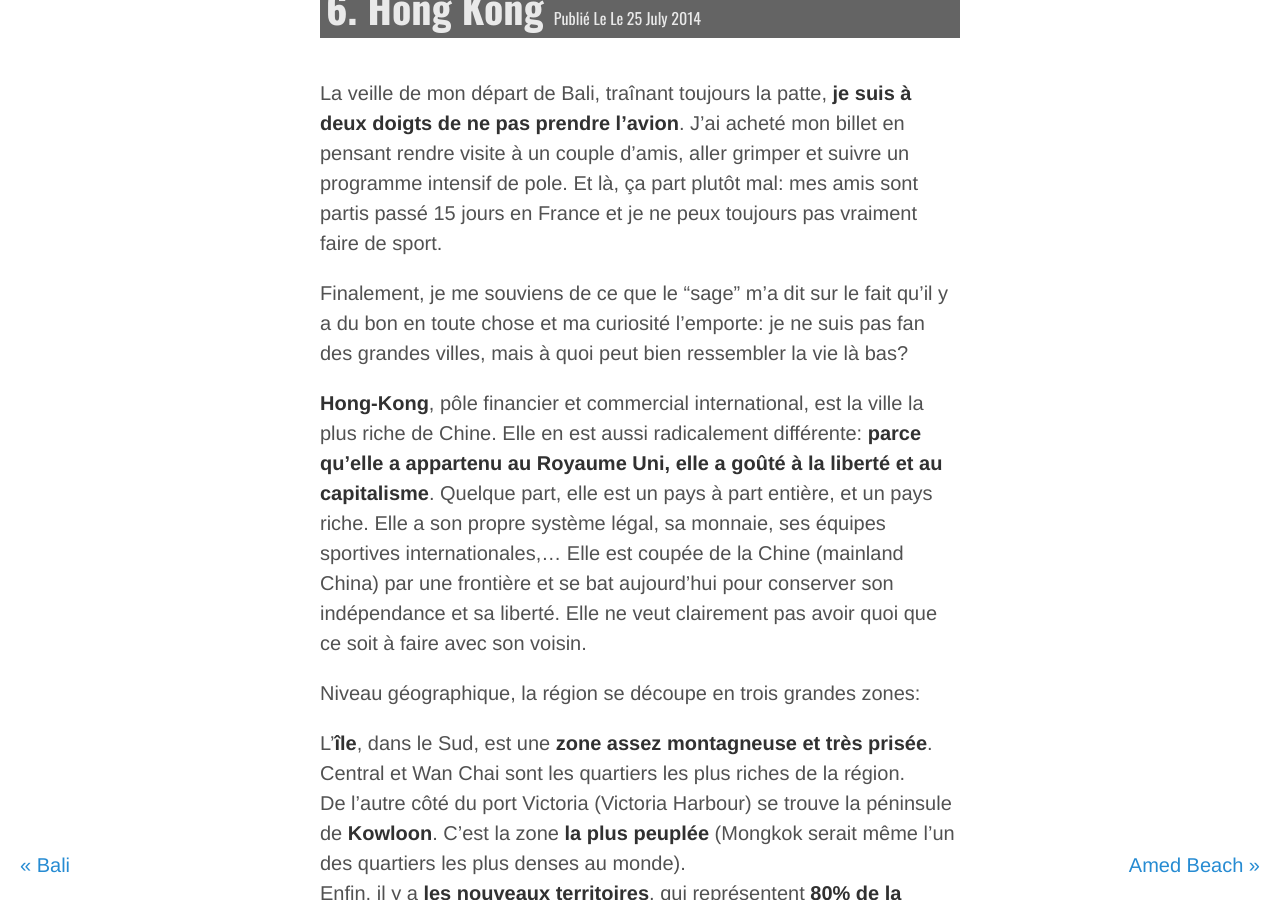
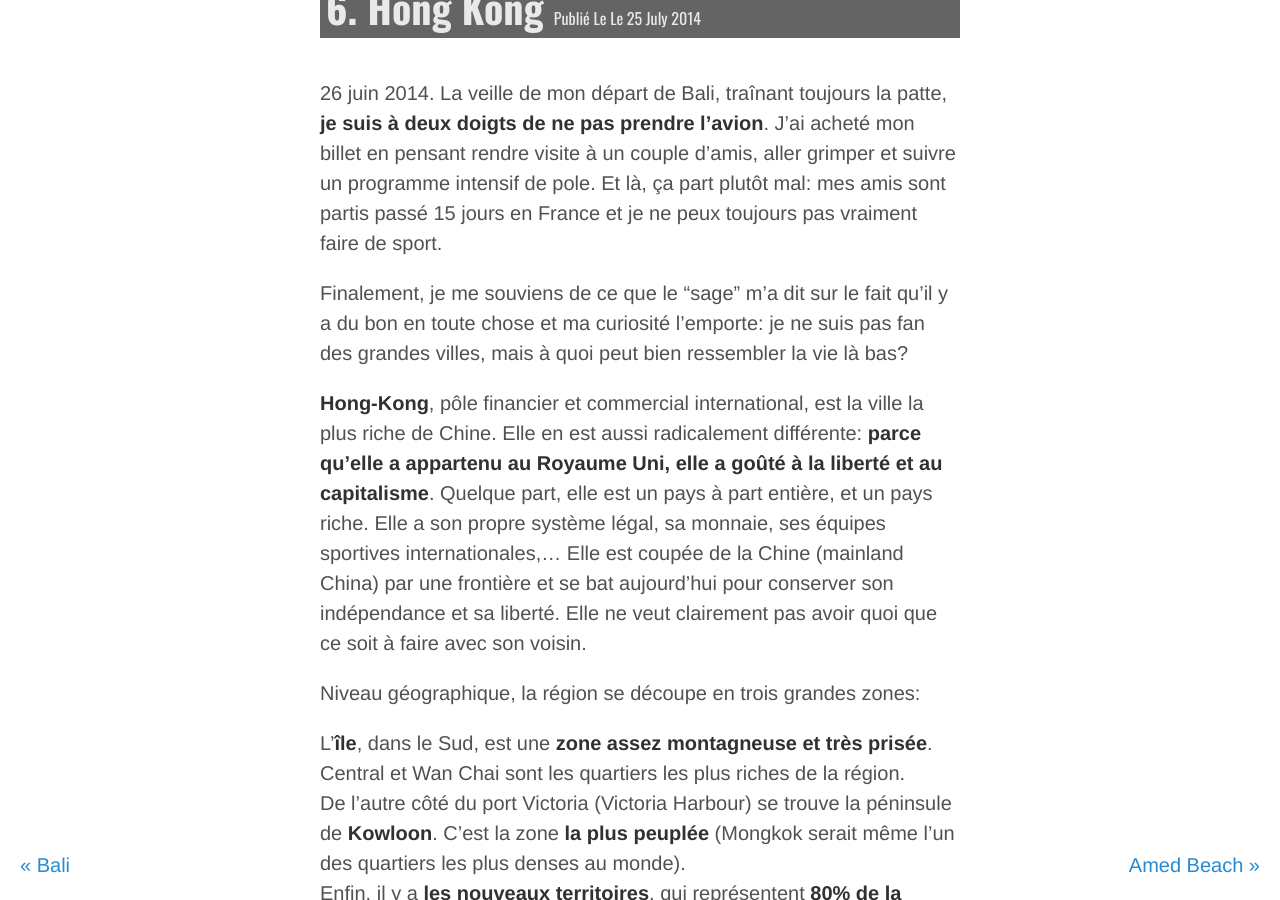
Before and after one commit to crossingborders/crossingborders.github.io, a Jekyll site: the page built from _posts/2014-07-25-Hong-Kong-autre-monde.md, in a window 1280 px wide and 900 px high. Built offline with Jekyll 4.4.1, drawn with Linux system fonts in a browser that asks for light colours; emoji names are drawn with the system emoji font; Markdown is read by kramdown in place of the engine named in the settings.

Commit message:
Update 2014-07-25-Hong-Kong-autre-monde.md

```diff
--- a/_posts/2014-07-25-Hong-Kong-autre-monde.md
+++ b/_posts/2014-07-25-Hong-Kong-autre-monde.md
@@ -18,7 +18,7 @@ places:
 published: true
 ---
 
-La veille de mon départ de Bali, traînant toujours la patte, **je suis à deux doigts de ne pas prendre l'avion**.
+26 juin 2014. La veille de mon départ de Bali, traînant toujours la patte, **je suis à deux doigts de ne pas prendre l'avion**.
 J'ai acheté mon billet en pensant rendre visite à un couple d'amis, aller grimper et suivre un programme intensif de pole. Et là, ça part plutôt mal: mes amis sont partis passé 15 jours en France et je ne peux toujours pas vraiment faire de sport.
 
 Finalement, je me souviens de ce que le "sage" m'a dit sur le fait qu'il y a du bon en toute chose et ma curiosité l'emporte: je ne suis pas fan des grandes villes, mais à quoi peut bien ressembler la vie là bas?
```
